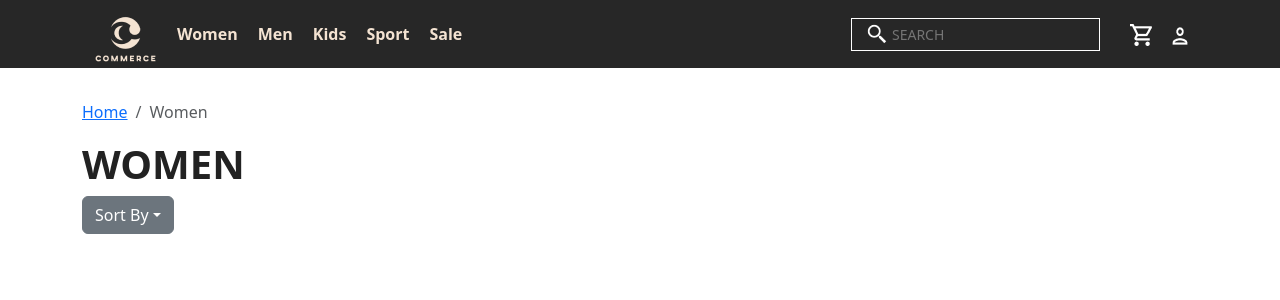
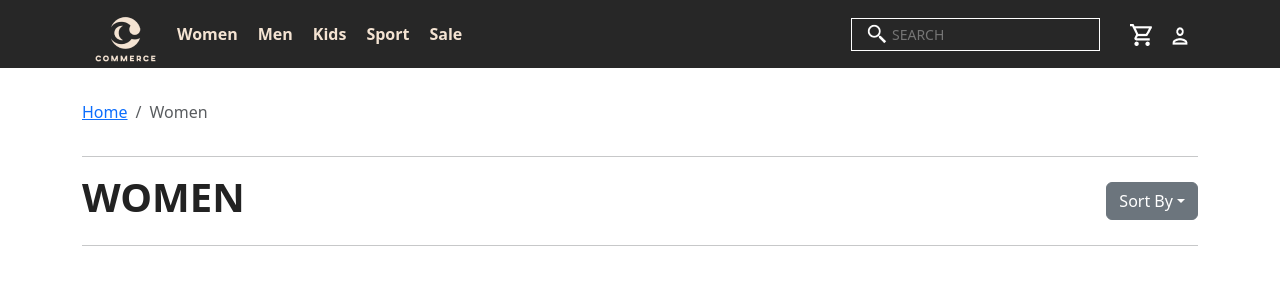
Before and after one commit to scarpakz/ecommerce-reactjs, a React (Create React App) app: page /women in a window 1280 px wide. Shown: the top 300 px of the page. Built offline with nearby package versions, Linux system fonts and the light colour scheme.

Commit message:
added category filter

```diff
--- a/src/pages/women/WomenPage.js
+++ b/src/pages/women/WomenPage.js
@@ -22,10 +22,14 @@ export const WomenPage = () => {
                             />
                         </Col>
                     </Row>
+                    <hr/>
                     <Row>
-                        <CategoryTitle>Women</CategoryTitle>
-                        <CustomDropdown />
+                        <CategoryFilter>
+                            <CategoryTitle>Women</CategoryTitle>
+                            <CustomDropdown />
+                        </CategoryFilter>
                     </Row>
+                    <hr/>
                 </Container>
             </CategoryContainer>
         </>
@@ -40,3 +44,8 @@ const CategoryTitle = styled.h1`
     text-transform: uppercase;
     font-weight: 600;
 `
+const CategoryFilter = styled.div`
+    display: flex;
+    justify-content: space-between;
+    align-items: center;
+`
```
